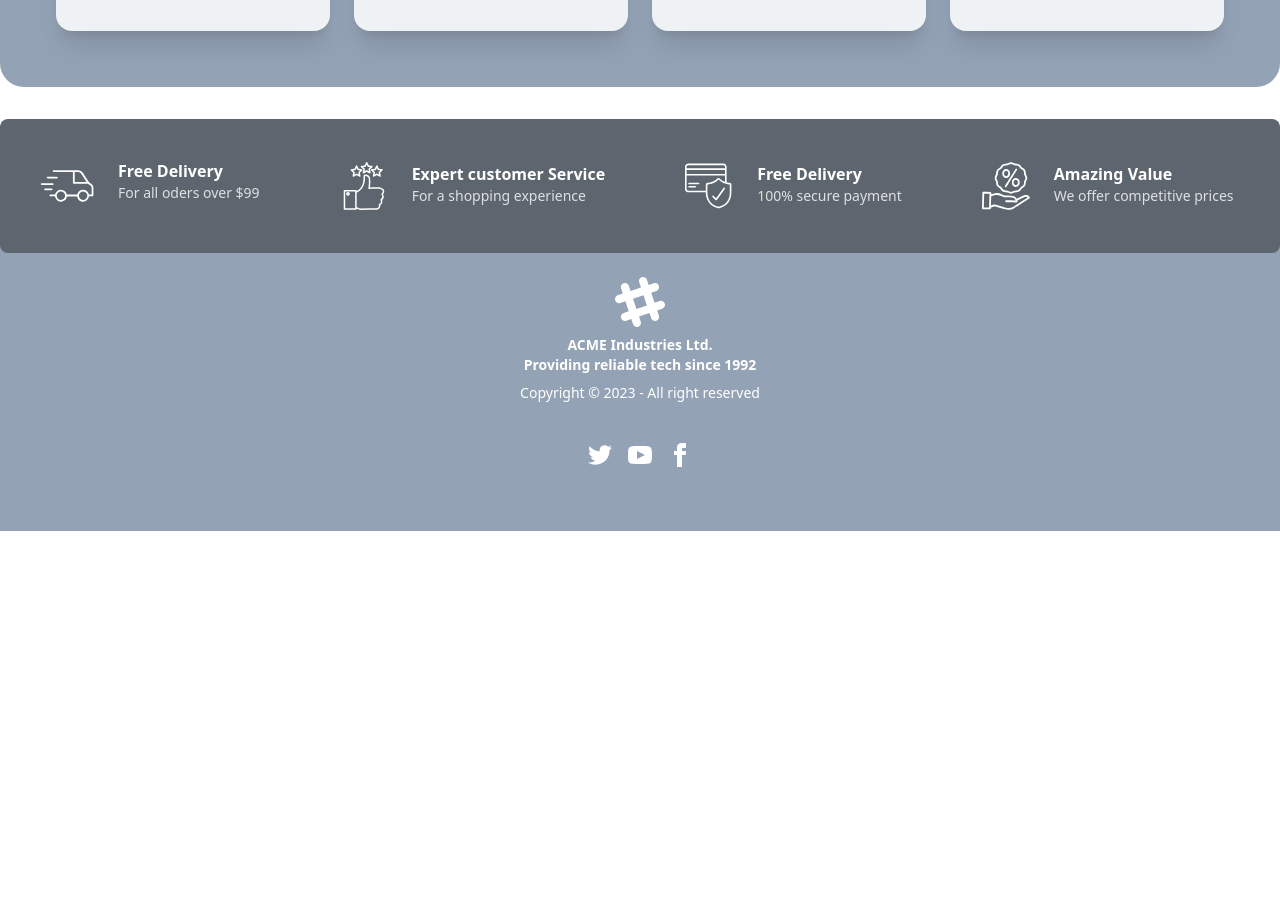
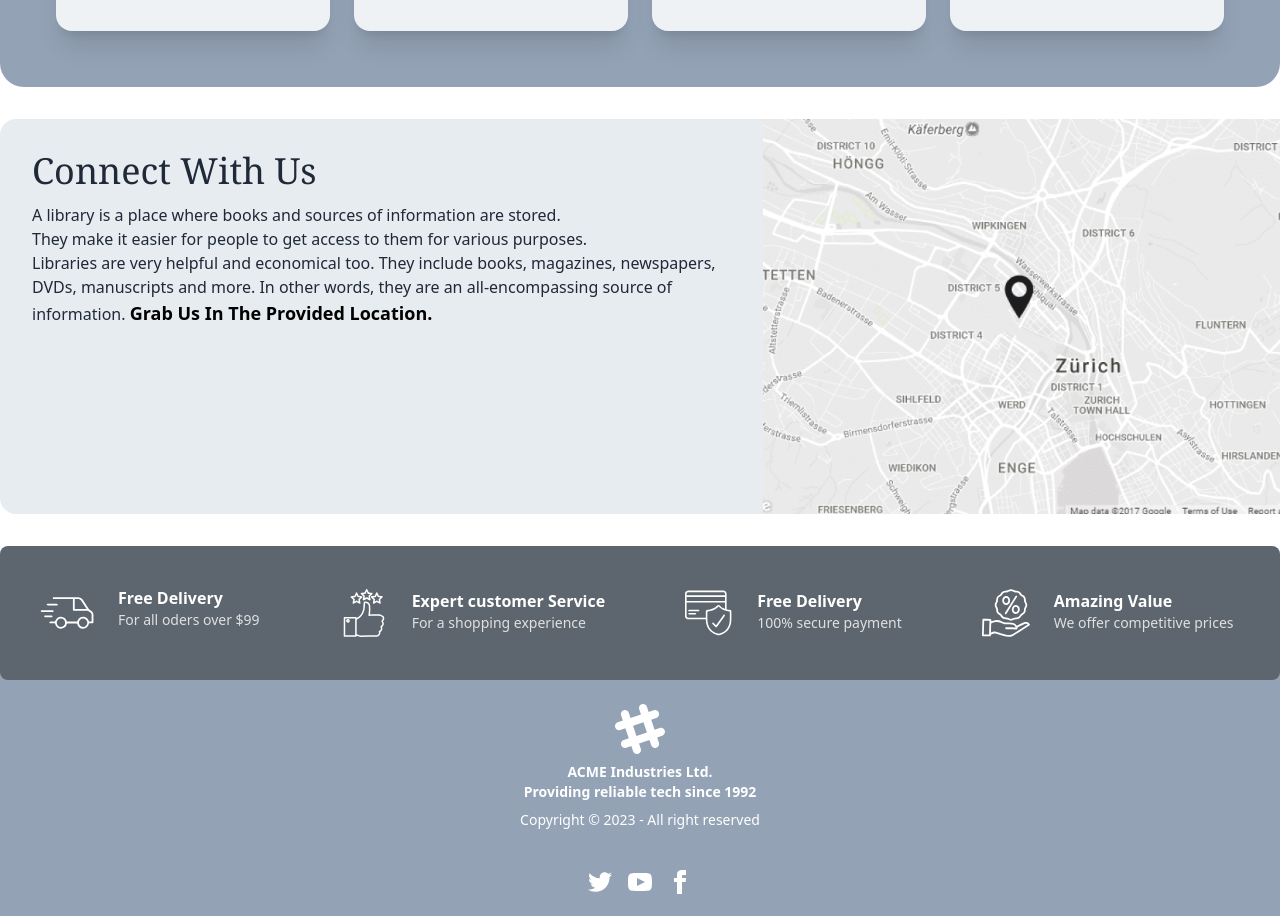
Before and after one commit to Jubayer234/library-management-client, a React (Vite) app: page / in a window 1280 px wide. Shown: the part 1146-2062 px from the top of the page. Before the commit the page ends 1677 px from the top, so only its background shows below. Built offline with nearby package versions, Linux system fonts and the light colour scheme; no server answers.

Commit message:
extra 2 section added in the homepage

```diff
--- a/src/Pages/Home/Home/Home.jsx
+++ b/src/Pages/Home/Home/Home.jsx
@@ -4,6 +4,7 @@ import Footer from '../Footer/Footer'
 import Methods from '../Methods/Methods'
 import BookCards from '../BookCards/BookCards'
 import { useLoaderData } from 'react-router-dom'
+import Location from '../Location/Location'
 
 const Home = () => {
 
@@ -14,6 +15,7 @@ const Home = () => {
         <Banner></Banner>
     </div>
       <BookCards cards={cards}></BookCards>
+      <Location></Location>
       <Methods></Methods>
       <Footer></Footer>
     </div>
--- /dev/null
+++ b/src/Pages/Home/Location/Location.jsx
@@ -0,0 +1,18 @@
+import React from 'react'
+import map from '../../../assets/Google-Maps-Frontpage 1.png'
+
+const Location = () => {
+  return (
+    <div className='max-w-7xl mx-auto grid md:flex rounded-2xl mb-8 bg-[#e6ecf0]'>
+        <div className='p-8 space-y-3'>
+        <h1 className='text-4xl font-serif'>Connect With Us</h1>
+        <p className=''>A library is a place where books and sources of information are stored. <br /> They make it easier for people to get access to them for various purposes. <br /> Libraries are very helpful and economical too. They include books, magazines, newspapers, DVDs, manuscripts and more. In other words, they are an all-encompassing source of information. <span className='text-lg text-black font-semibold'>Grab Us In The Provided Location.</span></p>
+        </div>
+        <div className='w-full'>
+        <img className='h-full' src={map} alt="" />
+        </div>
+    </div>
+  )
+}
+
+export default Location
```
Also changed, not shown: src/assets/Google-Maps-Frontpage 1.png (added).
